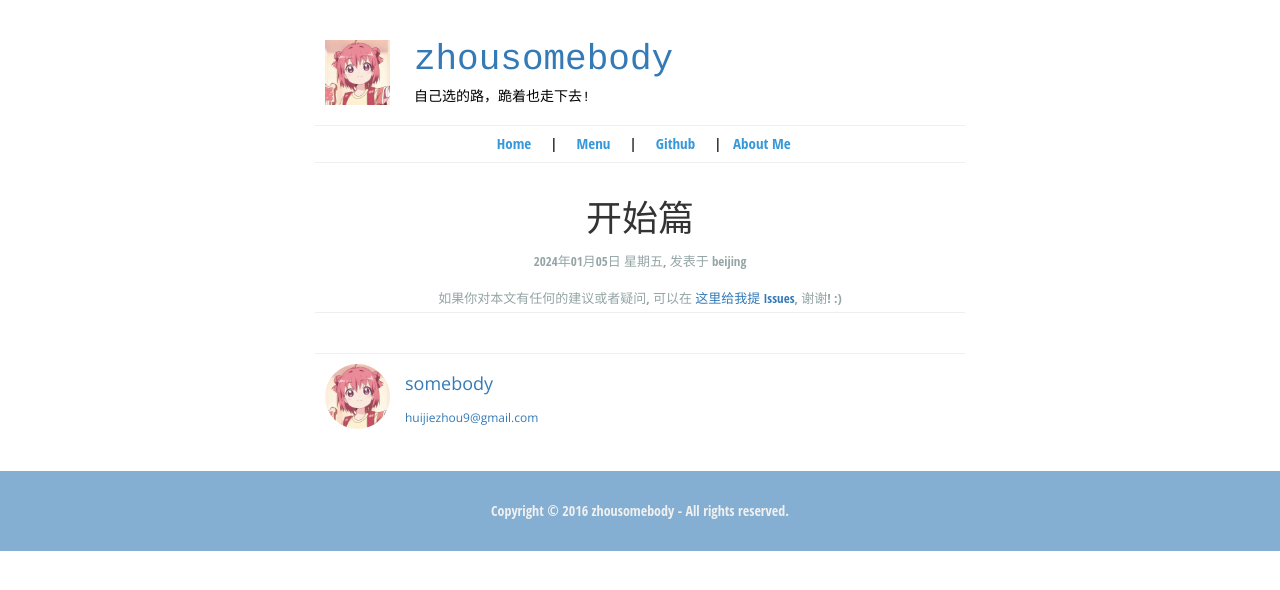
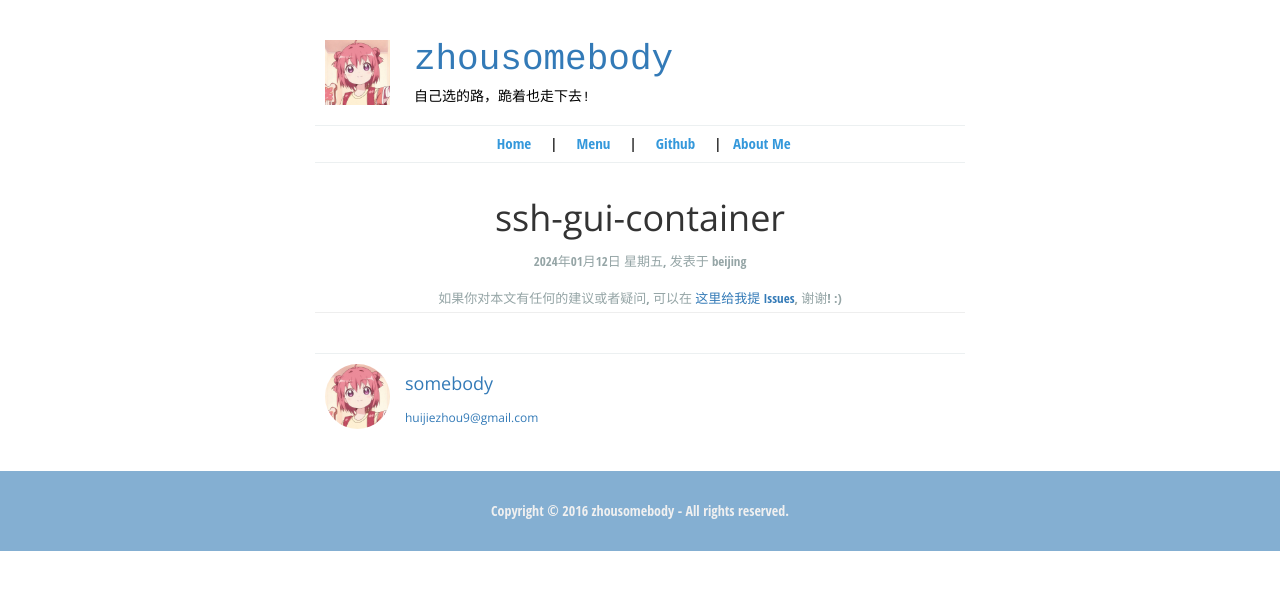
Before and after one commit to zhousomebody/zhousomebody.github.io, a Jekyll site: the page built from _posts/2024-01-12-ssh-gui-container.md, in a window 1280 px wide. Shown: the top 590 px of the page. Built offline with Jekyll 4.4.1, drawn with Linux system fonts in a browser that asks for light colours; Markdown is read by kramdown in place of the engine named in the settings.

Commit message:
Update 2024-01-12-ssh-gui-container.md

```diff
--- a/_posts/2024-01-12-ssh-gui-container.md
+++ b/_posts/2024-01-12-ssh-gui-container.md
@@ -1,8 +1,8 @@
 ---
 layout: post_layout
-title: 开始篇
-time: 2024年01月05日 星期五
+title: ssh-gui-container
+time: 2024年01月12日 星期五
 location: beijing
-pulished: false
+pulished: true
 excerpt_separator: "##"
 ---
```
